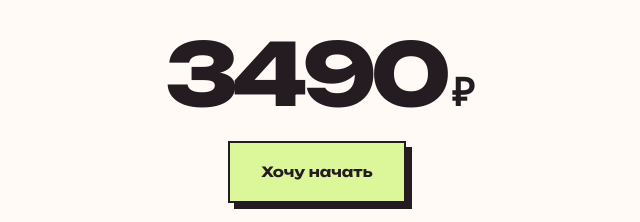
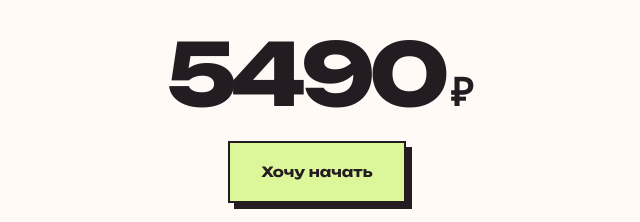
Before and after one commit to yarche-work/reset-katya, a plain HTML site: page index.html in a window 1280 px wide. Shown: the part 8558-8780 px from the top of the page, 323-963 px from the left. Drawn offline with Linux system fonts and the light colour scheme.

Commit message:
Add files via upload

```diff
--- a/index.html
+++ b/index.html
@@ -268,7 +268,7 @@
         <li>обратная связь в личных сообщениях</li>
         <li>анализ и корректировка стратегии при необходимости</li>
       </ul>
-      <div class="price-card__price">3490<span>₽</span></div>
+      <div class="price-card__price">5490<span>₽</span></div>
       <a href="https://t.me/kate_rina_st?text=%D0%9F%D1%80%D0%B8%D0%B2%D0%B5%D1%82!%20%D0%A5%D0%BE%D1%87%D1%83%20%D0%BD%D0%B0%D1%87%D0%B0%D1%82%D1%8C%20%D0%BF%D1%80%D0%BE%D0%B3%D1%80%D0%B0%D0%BC%D0%BC%D1%83%20RESET.%20%D0%9F%D0%BE%D0%B4%D1%81%D0%BA%D0%B0%D0%B6%D0%B8%2C%20%D0%BF%D0%BE%D0%B6%D0%B0%D0%BB%D1%83%D0%B9%D1%81%D1%82%D0%B0%2C%20%D0%BA%D0%B0%D0%BA%20%D0%B7%D0%B0%D0%BF%D0%B8%D1%81%D0%B0%D1%82%D1%8C%D1%81%D1%8F%3F" target="_blank" rel="noopener" class="btn btn--lg btn--pulse">Хочу начать</a>
     </div>
   </div>
```
